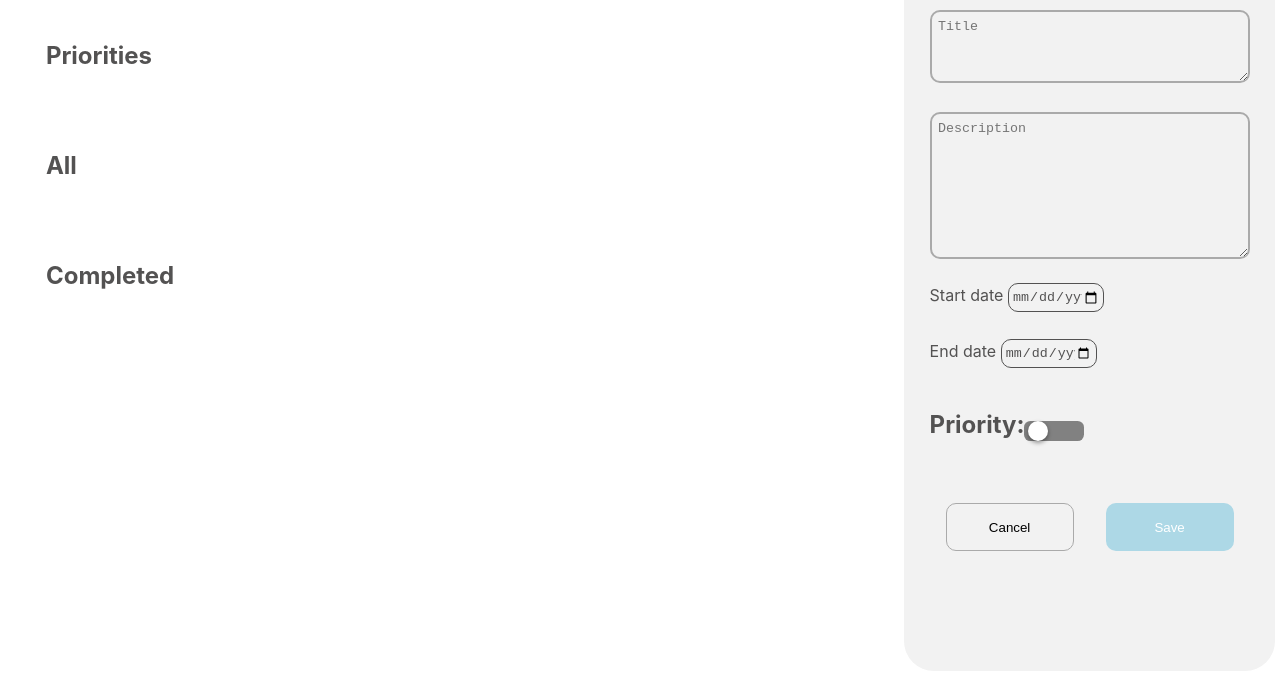
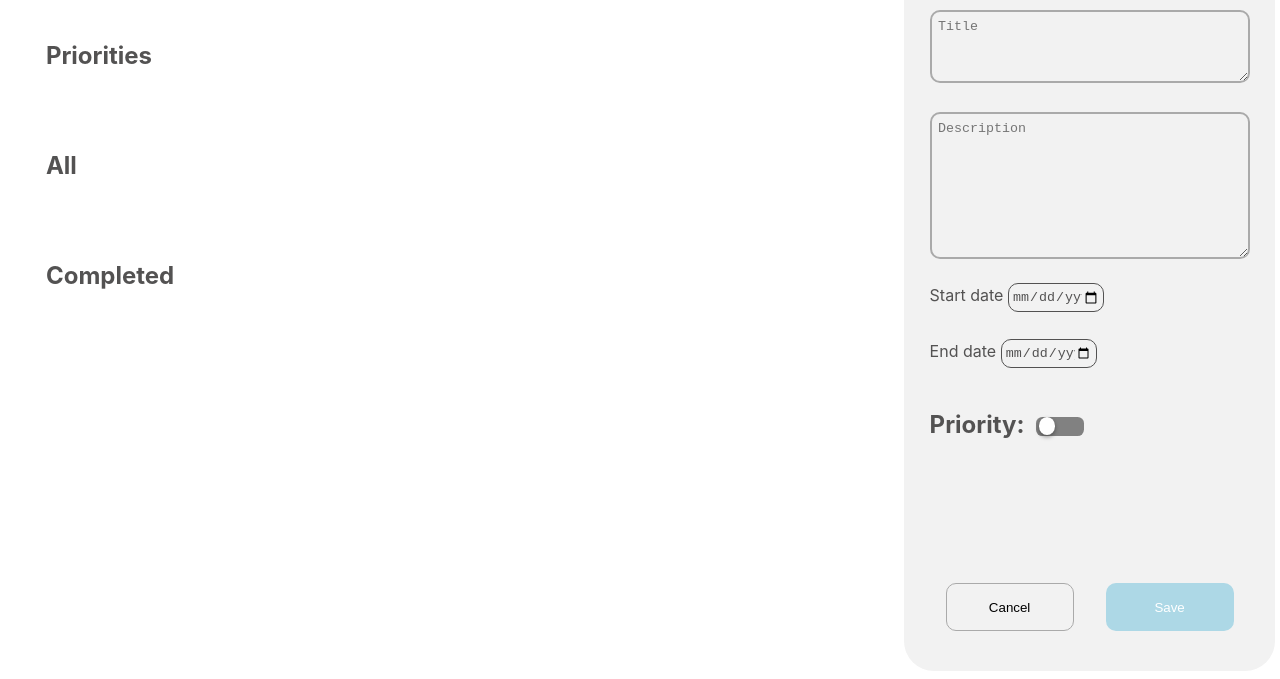
Before and after one commit to ChabbehAymen/SoliTodo, a plain HTML site: page index.html in a window 1280 px wide. Shown: the part 121-800 px from the top of the page. Drawn offline with Linux system fonts and the light colour scheme.

Commit message:
modified:   style.css

```diff
--- a/index.html
+++ b/index.html
@@ -52,8 +52,8 @@
             <h2>Priority:</h2>
             <!-- Priority Switch -->
             <label class="switch">
-                <input type="checkbox">
-                <span class="slider round"></span>
+                <input type="checkbox" id="toggle-btn">
+                <label for="toggle-btn" class="slider round"></label>
             </label>
         </div>
         <!-- Buttons -->
--- a/style.css
+++ b/style.css
@@ -5,6 +5,7 @@
 body {
   display: flex;
   font-family: "Inter", sans-serif;
+  max-width: 100vw;
 }
 
 main {
@@ -55,33 +56,32 @@ main {
   margin: 3% 0;
 }
 
-.todos .todo-item .items-btns button{
+.todos .todo-item .items-btns button {
   width: 10%;
   height: 2rem;
   color: white;
   border-radius: 0.4rem;
   cursor: pointer;
-
 }
 
-
-.todos .todo-item .items-btns .delete-btn{
+.todos .todo-item .items-btns .delete-btn {
   background-color: #f08080;
   border: 1px solid lightcoral;
 }
 
-.todos .todo-item .items-btns .delete-btn:hover{
+.todos .todo-item .items-btns .delete-btn:hover {
   box-shadow: 0 0 10px lightcoral;
 }
 
-.todos .todo-item .items-btns .complete-btn{
+.todos .todo-item .items-btns .complete-btn {
   background-color: lightblue;
   border: 1px solid lightblue;
 }
 
-.todos .todo-item .items-btns .complete-btn:hover{
+.todos .todo-item .items-btns .complete-btn:hover {
   box-shadow: 0 0 10px lightblue;
 }
+
 
 .todos .todo-item :where(p, button, .items-btns) {
   width: 50%;
@@ -96,10 +96,12 @@ main {
   width: 100%;
   margin: 2% 0;
   opacity: 1;
+  word-wrap: break-word;
+  overflow: auto;
 }
 
 /* this style will applay only for completed tasks */
-.todos .completed-item .item-header hr{
+.todos .completed-item .item-header hr {
   margin: 0;
   border: 0;
   width: 1%;
@@ -107,10 +109,9 @@ main {
   border-radius: 2rem;
 }
 
-.todos .completed-item .item-header .item-details h3{
+.todos .completed-item .item-header .item-details h3 {
   text-decoration: line-through;
 }
-
 
 /* asside part */
 
@@ -180,35 +181,39 @@ input[type="date"] {
 
 .priority-container {
   margin-top: 5%;
-    margin-bottom: 10%;
+  margin-bottom: 35%;
 }
 
 /* Switch styling */
 .switch {
   position: relative;
   display: inline-block;
-  width: 60px;
-  height: 20px;
+  width: 100%;
 }
+
+input[type="checkbox"] {
+  display: none;
+}
+
 .slider {
-  position: absolute;
-  top: 0;
-  left: 0;
-  right: 0;
-  bottom: 0;
+  display: block;
+  position: relative;
+  width: 3rem;
+  height: 1.2rem;
   background-color: #818181;
-  -webkit-transition: 0.4s;
   transition: 0.4s;
   border-radius: 0.4rem;
+  margin-left: 5%;
+  margin-bottom: 4%;
 }
 
 .slider:before {
   position: absolute;
   content: "";
-  height: 20px;
-  width: 20px;
-  left: 4px;
-  bottom: 0;
+  height: 1.1rem;
+  width: 1rem;
+  left: .2rem;
+  bottom: 7.2%;
   background-color: white;
   transition: 0.4s;
   border-radius: 50%;
@@ -224,13 +229,13 @@ input:checked + .slider:before {
   transform: translateX(35px);
 }
 
-aside .aside-btns{
+aside .aside-btns {
   display: flex;
   gap: 10%;
   justify-content: center;
 }
 
-aside .aside-btns button{
+aside .aside-btns button {
   width: 40%;
   border-radius: 10px;
   height: 3rem;
```
Lines whose indentation alone changed are shown as unchanged.
